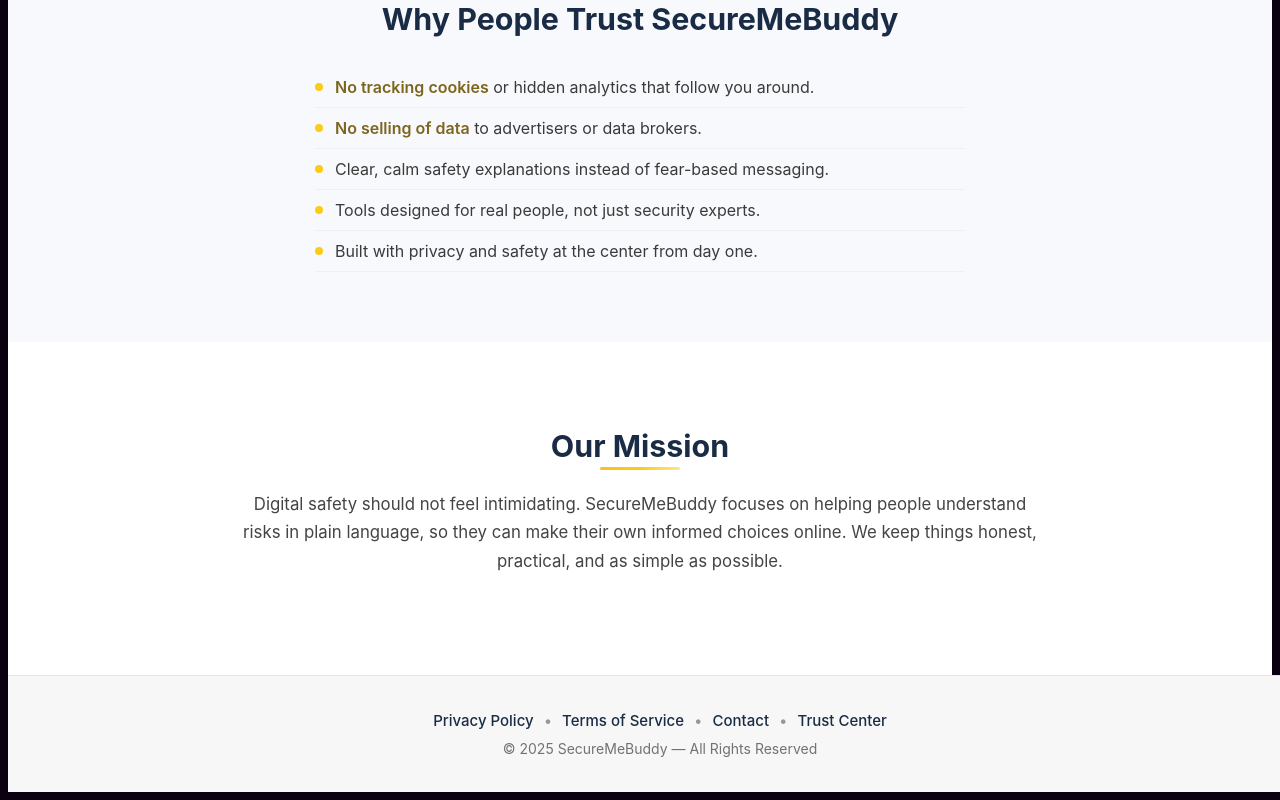
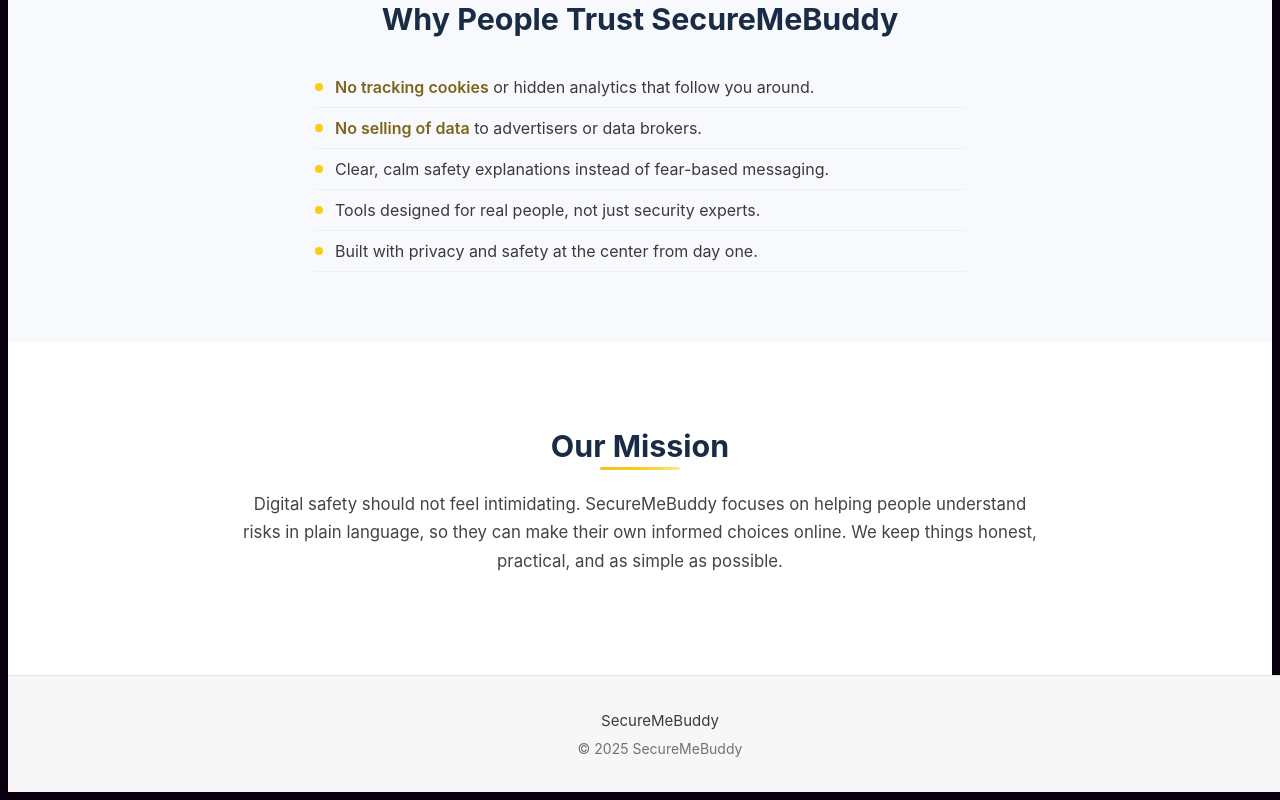
Before and after one commit to slyshifty01/securemebuddy, a React (Vite) app: page / in a window 1280 px wide. Shown: the part 1074-1874 px from the top of the page. Built offline with nearby package versions, Linux system fonts and the light colour scheme.

Commit message:
Clean PublicFooter: removed all legal links

```diff
--- a/src/Components/PublicFooter.jsx
+++ b/src/Components/PublicFooter.jsx
@@ -1,33 +1,24 @@
 // src/Components/PublicFooter.jsx
-// Clean, neutral footer for all public-facing pages
+// Clean, neutral footer with NO legal links
 
-import { Link } from "react-router-dom";
 import "./PublicFooter.css";
 
 export default function PublicFooter() {
   return (
     <footer className="public-footer">
-
       <div className="public-footer-inner">
 
-        {/* Link Sections */}
+        {/* Simple branding only — no links */}
         <div className="footer-link-group">
-          <Link to="/privacy">Privacy Policy</Link>
-          <span className="footer-sep">•</span>
-          <Link to="/terms">Terms of Service</Link>
-          <span className="footer-sep">•</span>
-          <Link to="/contact">Contact</Link>
-          <span className="footer-sep">•</span>
-          <Link to="/trust">Trust Center</Link>
+          <span>SecureMeBuddy</span>
         </div>
 
         {/* Copyright */}
         <div className="footer-copy">
-          © {new Date().getFullYear()} SecureMeBuddy — All Rights Reserved
+          © {new Date().getFullYear()} SecureMeBuddy
         </div>
 
       </div>
-
     </footer>
   );
 }
```
